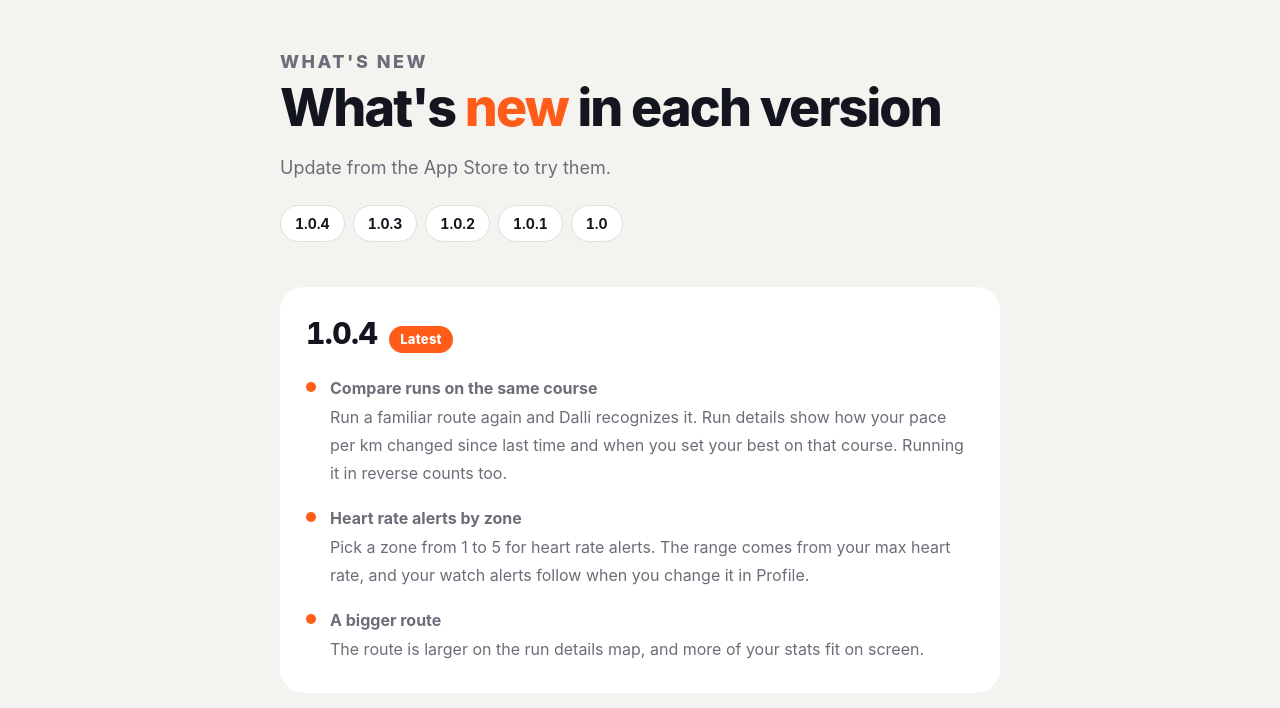
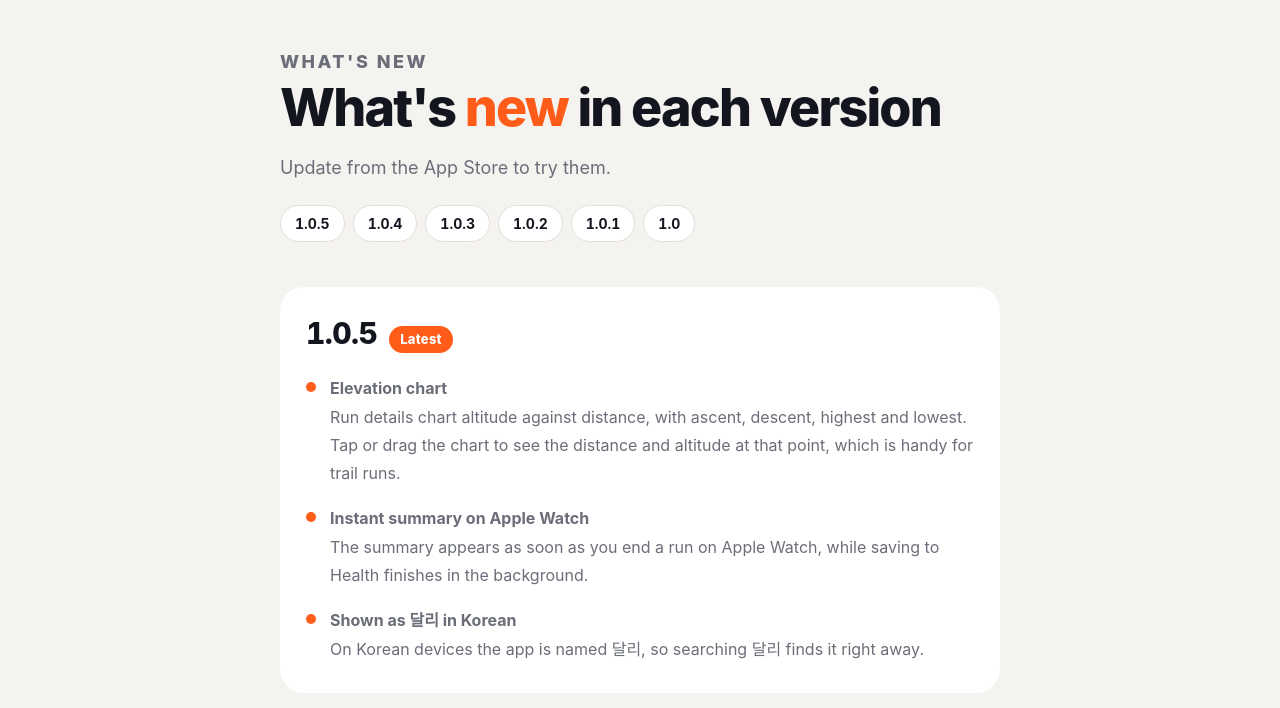
Before and after one commit to hjazz/dalli-site, a plain HTML site: page updates/index.html in a window 1280 px wide. Shown: the part 67-775 px from the top of the page. Drawn offline with Linux system fonts and the light colour scheme.

Commit message:
Add 1.0.5 to the what's new page
Co-Authored-By: Claude Opus 5.5 <noreply@anthropic.com>

```diff
--- a/updates/index.html
+++ b/updates/index.html
@@ -111,6 +111,7 @@
     <h1><span class="ko">버전마다 <em>새로 생긴</em> 것들</span><span class="en">What's <em>new</em> in each version</span></h1>
     <p><span class="ko">App Store에서 업데이트하면 바로 써 볼 수 있어요.</span><span class="en">Update from the App Store to try them.</span></p>
     <ul class="jump" aria-label="Versions">
+      <li><a href="#v1.0.5">1.0.5</a></li>
       <li><a href="#v1.0.4">1.0.4</a></li>
       <li><a href="#v1.0.3">1.0.3</a></li>
       <li><a href="#v1.0.2">1.0.2</a></li>
@@ -119,8 +120,23 @@
     </ul>
   </section>
 
+  <article class="release" id="v1.0.5">
+    <div class="release-head"><h2>1.0.5</h2><span class="badge"><span class="ko">최신</span><span class="en">Latest</span></span></div>
+    <ul class="items">
+      <li><div><b><span class="ko">고도 그래프</span><span class="en">Elevation chart</span></b>
+        <span class="ko">기록 상세에서 거리별 고도와 오르막·내리막·최고·최저 고도를 봐요. 그래프를 누르거나 끌면 그 지점의 거리와 고도를 알려줘서 트레일 러닝을 돌아보기 좋아요.</span>
+        <span class="en">Run details chart altitude against distance, with ascent, descent, highest and lowest. Tap or drag the chart to see the distance and altitude at that point, which is handy for trail runs.</span></div></li>
+      <li><div><b><span class="ko">바로 뜨는 골인 화면</span><span class="en">Instant summary on Apple Watch</span></b>
+        <span class="ko">Apple Watch에서 종료를 누르면 기다림 없이 골인 화면이 떠요. 건강 앱 저장은 그동안 이어서 해요.</span>
+        <span class="en">The summary appears as soon as you end a run on Apple Watch, while saving to Health finishes in the background.</span></div></li>
+      <li><div><b><span class="ko">앱 이름 '달리'</span><span class="en">Shown as 달리 in Korean</span></b>
+        <span class="ko">한국어 iPhone과 Apple Watch에서는 앱 이름이 '달리'로 보여요. 검색에 '달리'만 쳐도 바로 찾아요.</span>
+        <span class="en">On Korean devices the app is named 달리, so searching 달리 finds it right away.</span></div></li>
+    </ul>
+  </article>
+
   <article class="release" id="v1.0.4">
-    <div class="release-head"><h2>1.0.4</h2><span class="badge"><span class="ko">최신</span><span class="en">Latest</span></span></div>
+    <div class="release-head"><h2>1.0.4</h2></div>
     <ul class="items">
       <li><div><b><span class="ko">같은 코스, 지난번과 비교</span><span class="en">Compare runs on the same course</span></b>
         <span class="ko">자주 뛰는 길을 다시 달리면 같은 코스로 알아봐요. 지난번보다 km당 페이스가 얼마나 달라졌는지, 이 코스 최고 기록은 언제였는지 기록 상세에서 보여줘요. 반대 방향으로 달려도 같은 코스로 봐요.</span>
```
